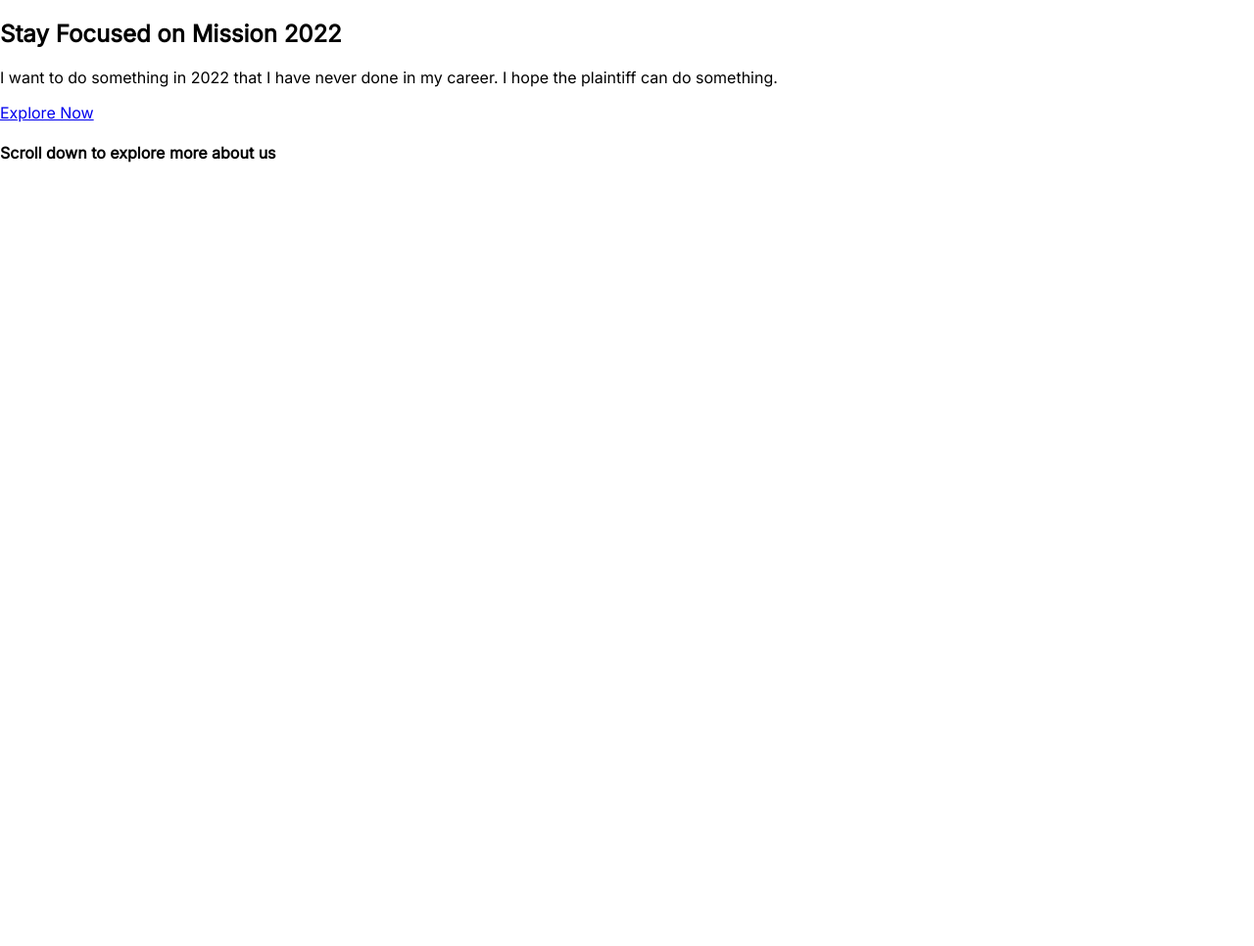
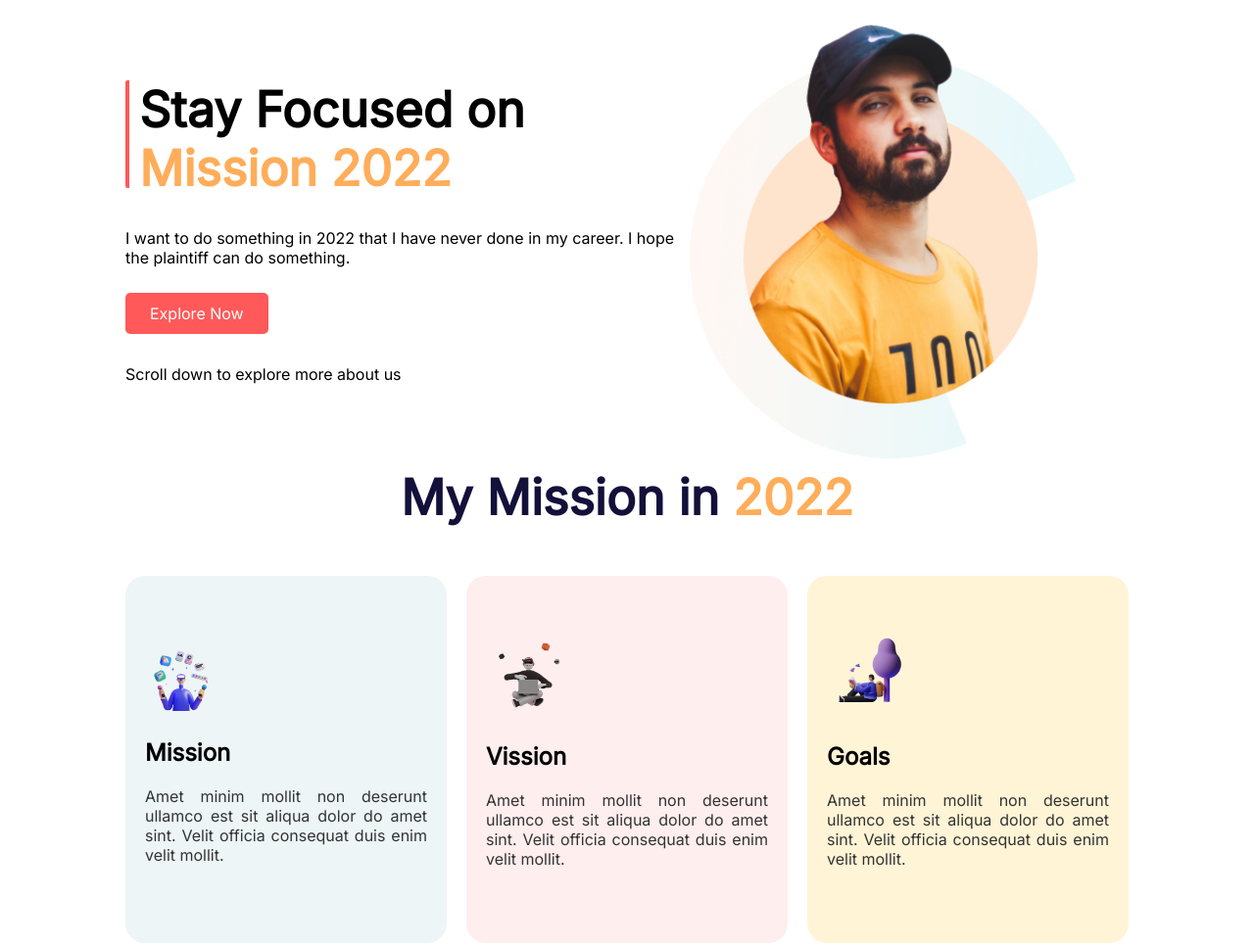
Before and after one commit to JubayerDev/assignment-1, a plain HTML site: page index.html in a window 1280 px wide. Shown: the top 966 px of the page at 98% size. Before the commit the page ends 800 px from the top, so only its background shows below. Drawn offline with Linux system fonts and the light colour scheme.

Commit message:
website creation started

```diff
--- a/index.html
+++ b/index.html
@@ -8,12 +8,56 @@
     <link rel="stylesheet" href="style.css">
 </head>
 <body>
-    <section class="header-section">
-        <div>
-            <h1>Stay Focused on Mission 2022</h1>
+    <section class="header-section flexible-container">
+        <div class="half-width">
+            <h1>Stay Focused on <br> <span class="span-color">Mission 2022</span> </h1>
             <p>I want to do something in 2022 that I have never done in my career. I hope the plaintiff can do something.</p>
-            <a href="#">Explore Now</a>
-            <h4>Scroll down to explore more about us</h4>
+            <a class="button-link" href="#">Explore Now</a>
+            <p>Scroll down to explore more about us</p>
+        </div>
+        <div class="half-width">
+            <img src="./images/person/person-0.png" alt="">
+        </div>
+    </section>
+
+    <section class="mission-area">
+        <h1 class="mission-title">My Mission in <span class="span-color">2022</span> </h1>
+        <div class="mission-items flexible-container">
+            <div class="mission-box">
+                <img src="./images/illustrators/illustrator-1.png" alt="">
+                <h2>Mission</h2>
+                <p>Amet minim mollit non deserunt
+                    ullamco est sit aliqua dolor do amet
+                    sint. Velit officia consequat duis enim
+                    velit mollit.</p>
+            </div>
+            <div class="vission-box">
+                <img src="./images/illustrators/illustrator-2.png" alt="">
+                <h2>Vission</h2>
+                <p>Amet minim mollit non deserunt
+                    ullamco est sit aliqua dolor do amet
+                    sint. Velit officia consequat duis enim
+                    velit mollit.</p>
+            </div>
+            <div class="goals-box">
+                <img src="./images/illustrators/illustrator-3.png" alt="">
+                <h2>Goals</h2>
+                <p>Amet minim mollit non deserunt
+                    ullamco est sit aliqua dolor do amet
+                    sint. Velit officia consequat duis enim
+                    velit mollit.</p>
+            </div>
+        </div>
+    </section>
+    <section class="develop-area flexible-container">
+            <img src="./images/pictures/coding.png" alt="">
+        <div  class="develop-items">
+            <h1>Develop <br> Without Limits</h1>
+            <p>Lorem ipsum dolor sit amet, usu cu esse possit referrentur, at eam falli
+                deterruisset. No duo populo animal noluisse, enim deterruisset eos et. An
+                mundi noster pri, ea eos quas expetendis scripserit, affert gubergren
+                dissentias et cum.</p>
+                <a class="button-link" href="#">Read the Documentation</a>
         </div>
     </section>
 </body>
--- a/style.css
+++ b/style.css
@@ -4,3 +4,89 @@ body{
     margin: 0;
     padding: 0;
 }
+.flexible-container{
+    display: flex;
+    margin-left: 10%;
+    margin-bottom: 70px;
+}
+.half-width{
+    width: 50%;
+    margin-top: 40px;
+}
+.half-width h1{
+    font-size: 50px;
+    border-left: 4px solid #FF5959;
+    border-image-slice: 1;
+    border-radius: 2px;
+    height: 110px;
+    padding-left: 10px;
+}
+.half-width img{
+    position: absolute;
+    width: 410px;
+    top: -55px;
+
+}
+.span-color{
+    color: #FFAD5A;
+}
+.button-link{
+    text-decoration: none;
+    color: white;
+    background-color: #FF5959;
+    padding: 11px 25px;
+    border-radius: 5px;
+    display: inline-block;
+    margin-top: 10px;
+    margin-bottom: 15px;
+}
+.mission-title{
+    font-size: 50px;
+    color: #13103A;
+    text-align: center;
+    margin: 0 300px;
+    margin-bottom: 50px;
+}
+.mission-items img{
+    width: 30%;
+}
+.mission-box{
+    padding: 60px 20px;
+    width: 25%;
+    background-color: #EDF5F6;
+    border-radius: 20px;
+}
+.vission-box{
+    padding: 60px 20px;
+    margin-left: 15px;
+    width: 25%;
+    background-color: #FFEEEE;
+    margin-left: 20px;
+    border-radius: 20px;
+}
+.goals-box{
+    padding: 60px 20px;
+    margin-left: 15px;
+    width: 25%;
+    background-color: #FFF4D6;
+    margin-left: 20px;
+    border-radius: 20px;
+}
+.mission-items p{
+    text-align: justify;
+    color: #333;
+}
+.develop-area img{
+    width: 30%;
+}
+.develop-items{
+    width: 40%;
+    margin-left: 100px;
+}
+.develop-items h1{
+    font-size: 38px;
+    color: #333;
+}
+.develop-items p{
+    color: #333;
+}
```
